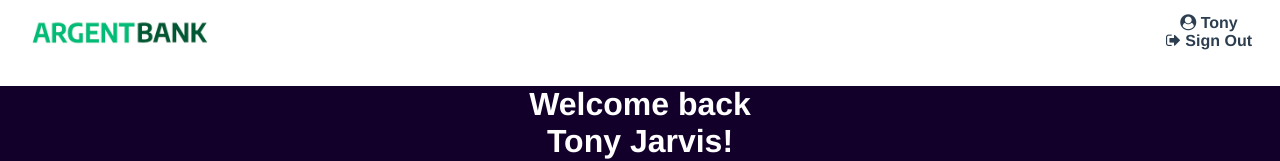
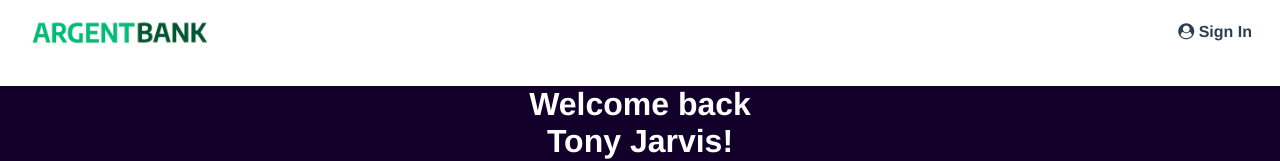
Before and after one commit to fanjatiana/fanjatianaPavageau_13_17-02-2022, a React (Create React App) app: page /user in a window 1280 px wide. Shown: the top 161 px of the page. Built offline with nearby package versions, Linux system fonts and the light colour scheme.

Commit message:
typescript.part1 : typage des variables & constantes

```diff
--- a/src/components/LinksList.tsx
+++ b/src/components/LinksList.tsx
@@ -1,14 +1,14 @@
 import React from 'react';
 import SignLink from "../components/SignLink"
-import { infosNavLinksIfIsLoging, infosNavLinksIfIsNoLoging } from "../js/arrays.js"
+import { navLinkListInfosIfConnected, navLinkListInfosIfOffline } from "../constants/arrays"
 
 const LinksList = () => {
-    const isLoging: boolean = true; // gestion du state
+    const isLoging: boolean = false; // gestion du state
 
     return <div>
         {
             isLoging ?
-                infosNavLinksIfIsLoging.map((obj) =>
+            navLinkListInfosIfConnected.map((obj) =>
                     <SignLink
                         href={obj.href}
                         class={obj.class}
@@ -18,7 +18,7 @@ const LinksList = () => {
                     />
                 )
                 :
-                infosNavLinksIfIsNoLoging.map((obj) =>
+                navLinkListInfosIfOffline.map((obj) =>
                     <SignLink
                         href={obj.href}
                         class={obj.class}
--- a/src/js/arrays.js
+++ b/src/constants/arrays.ts
@@ -1,4 +1,14 @@
-export const infosNavLinksIfIsLoging = [
+
+interface arrayInfoLink {
+    href: string,
+    class: string,
+    display: string,
+    classIcon: string,
+    text: string
+}
+
+// array for the component LinksList (links list of the header)
+export const navLinkListInfosIfConnected : arrayInfoLink[] = [
     {
         href: "/sign-in",
         class: "main-nav-item",
@@ -22,7 +32,10 @@ export const infosNavLinksIfIsLoging = [
     }
 ];
 
-export const infosNavLinksIfIsNoLoging = [
+
+
+// array for the component LinksList (links list of the header)
+export const navLinkListInfosIfOffline : arrayInfoLink[] = [
     {
         href: "/sign-in",
         class: "main-nav-item",
@@ -46,7 +59,15 @@ export const infosNavLinksIfIsNoLoging = [
     }
 ]
 
-export const dataAccount = [
+
+
+interface arrayDataAccount {
+    title: string,
+    value: string,
+    status: string,
+}
+// array for the component Account (of User page)
+export const dataAccount  : arrayDataAccount[]= [
     {
         title : "Argent Bank Checking (x8349)",
         value : "$2,082.79",
--- a/src/containers/MainUserPage.tsx
+++ b/src/containers/MainUserPage.tsx
@@ -1,6 +1,6 @@
 import React from 'react';
 import Account from "../components/Account";
-import { dataAccount } from "../js/arrays.js"
+import { dataAccount } from "../constants/arrays"
 
 const MainUserPage = () => {
     return (
```
